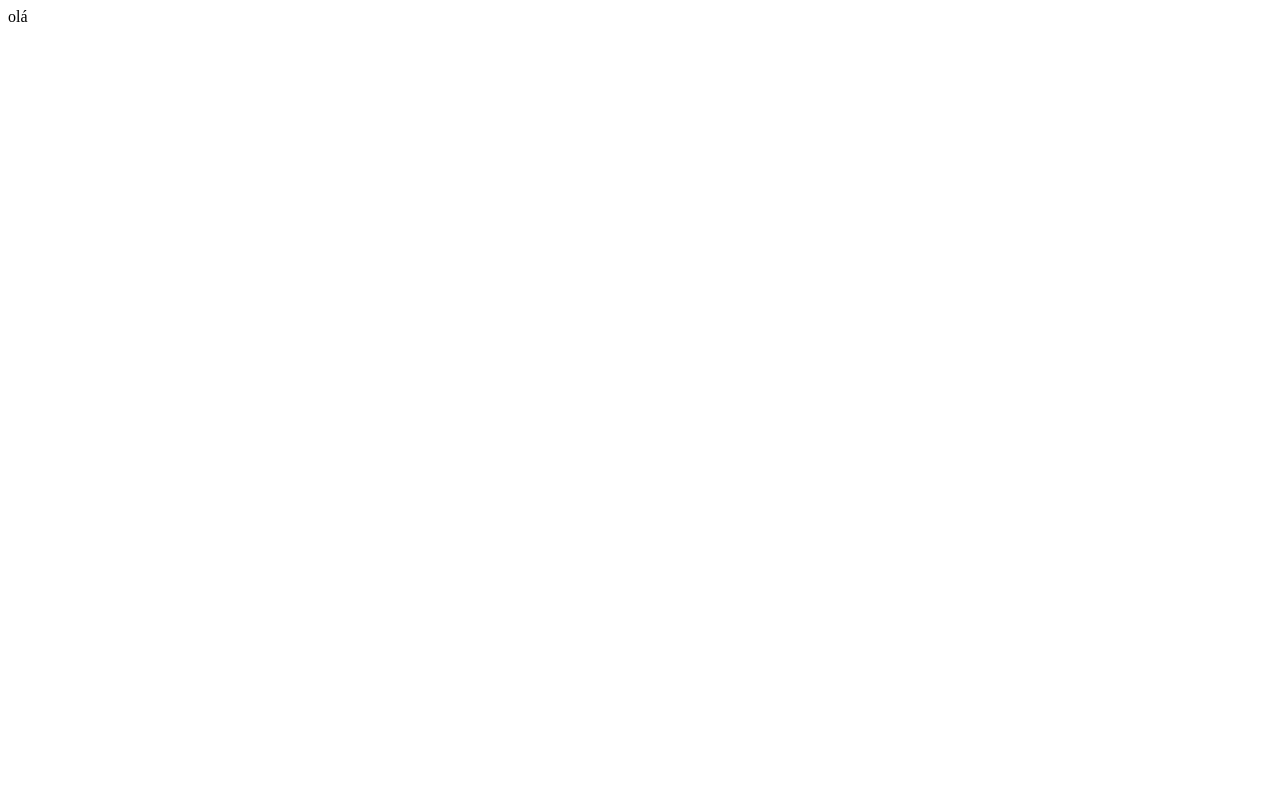
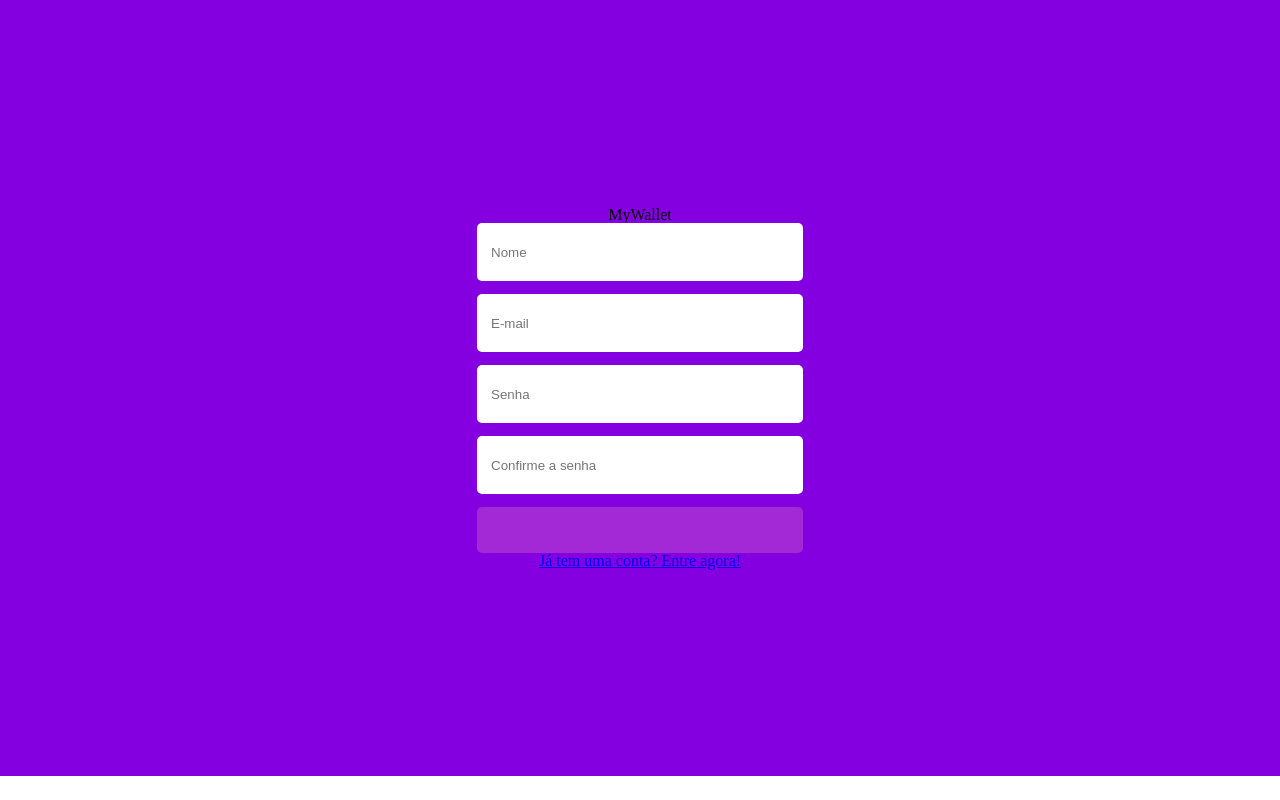
Before and after one commit to OttoHapuc/projeto14-mywallet-front, a React (Create React App) app: page /cadastro in a window 1280 px wide. Built offline with nearby package versions, Linux system fonts and the light colour scheme.

Commit message:
login e cadastro

```diff
--- a/package.json
+++ b/package.json
@@ -8,7 +8,10 @@
     "@testing-library/user-event": "^13.5.0",
     "react": "^18.2.0",
     "react-dom": "^18.2.0",
+    "react-router": "^6.6.2",
+    "react-router-dom": "^6.6.2",
     "react-scripts": "5.0.1",
+    "styled-components": "^5.3.6",
     "web-vitals": "^2.1.4"
   },
   "scripts": {
--- a/src/App.js
+++ b/src/App.js
@@ -1,9 +1,22 @@
+import GlobalStyle from "./providers/GlobalStyled";
+import Login from "./components/login/login"
+import { Routes, Route, BrowserRouter } from "react-router-dom";
 
+import SignUp from "./components/signUp/singUp";
+import Home from "./components/home/home";
 
 function App() {
   return (
     <div className="App">
-      olá
+
+      <GlobalStyle />
+      <BrowserRouter>
+        <Routes>
+          <Route path="/" element={<Login />} />
+          <Route path="/cadastro" element={<SignUp />} />
+          <Route path="/home" element={<Home />} />
+        </Routes>
+      </BrowserRouter>
     </div>
   );
 }
--- /dev/null
+++ b/src/components/home/home.js
@@ -0,0 +1,40 @@
+import styled from "styled-components";
+import colors from "../../providers/themeColors";
+import fonts from "../../providers/fonts";
+
+export default function Home() {
+    return (
+        <Back colors={colors} fonts={fonts}>
+            <div className="header">
+                <h2>Olá, Fulano</h2>
+                <h2>icone de saida</h2>
+            </div>
+            <div className="content"></div>
+            <div className="buttons">
+                <button></button>
+                <button></button>
+            </div>
+        </Back>
+    )
+}
+
+const Back = styled.main`
+height: 97vh;
+display: flex;
+flex-direction: column;
+justify-content: center;
+align-items: center;
+background-color: ${porp => porp.colors.backColor};
+
+h2{
+    font-family: ${prop => prop.fonts.fontFamily.logo}
+}
+
+button{
+    width: 326px;
+    height: 46px;
+    background-color: ${prop => prop.colors.buttonColor};
+    border-radius: 5px;
+    border: none;
+}
+`
--- /dev/null
+++ b/src/components/login/login.js
@@ -0,0 +1,44 @@
+import styled from "styled-components";
+import colors from "../../providers/themeColors";
+import fonts from "../../providers/fonts";
+
+import {Link} from "react-router-dom";
+export default function Login(){
+    return(
+        <Back colors={colors} fonts={fonts}>
+            <h1>MyWallet</h1>
+            <input type="text" placeholder="E-mail" />
+            <input type="password" placeholder="Senha"/>
+            <button>Entrar</button>
+            <Link to="/cadastro">Primeira vez? Cadastre-se!</Link>
+        </Back>
+    )
+}
+
+const Back = styled.main`
+height: 97vh;
+display: flex;
+flex-direction: column;
+justify-content: center;
+align-items: center;
+background-color: ${porp => porp.colors.backColor};
+
+h1{
+    font-family: ${prop => prop.fonts.fontFamily.logo}
+}
+input{
+    width: 326px;
+    height: 58px;
+    padding: 0 14px;
+    border-radius: 5px;
+    border: none;
+    margin-bottom: 13px
+}
+button{
+    width: 326px;
+    height: 46px;
+    background-color: ${prop => prop.colors.buttonColor};
+    border-radius: 5px;
+    border: none;
+}
+`
--- /dev/null
+++ b/src/components/signUp/singUp.js
@@ -0,0 +1,46 @@
+import styled from "styled-components";
+import colors from "../../providers/themeColors";
+import fonts from "../../providers/fonts";
+
+import { Link } from "react-router-dom";
+export default function SignUp(){
+    return(
+        <Back colors={colors} fonts={fonts}>
+            <h1>MyWallet</h1>
+            <input type="text" placeholder="Nome"/>
+            <input type="text" placeholder="E-mail"/>
+            <input type="password" placeholder="Senha"/>
+            <input type="password" placeholder="Confirme a senha"/>
+            <button></button>
+            <Link to="/login">Já tem uma conta? Entre agora!</Link>
+        </Back>
+    )
+}
+
+const Back = styled.main`
+height: 97vh;
+display: flex;
+flex-direction: column;
+justify-content: center;
+align-items: center;
+background-color: ${porp => porp.colors.backColor};
+
+h1{
+    font-family: ${prop => prop.fonts.fontFamily.logo}
+}
+input{
+    width: 326px;
+    height: 58px;
+    padding: 0 14px;
+    border-radius: 5px;
+    border: none;
+    margin-bottom: 13px
+}
+button{
+    width: 326px;
+    height: 46px;
+    background-color: ${prop => prop.colors.buttonColor};
+    border-radius: 5px;
+    border: none;
+}
+`
--- /dev/null
+++ b/src/providers/GlobalStyled.js
@@ -0,0 +1,51 @@
+import { createGlobalStyle } from "styled-components";
+const GlobalStyle = createGlobalStyle`
+    *{
+        box-sizing: border-box;
+    }
+    html, body, div, span, applet, object, iframe,
+    h1, h2, h3, h4, h5, h6, p, blockquote, pre,
+    a, abbr, acronym, address, big, cite, code,
+    del, dfn, em, img, ins, kbd, q, s, samp,
+    small, strike, strong, sub, sup, tt, var,
+    b, u, i, center,
+    dl, dt, dd, ol, ul, li,
+    fieldset, form, label, legend,
+    table, caption, tbody, tfoot, thead, tr, th, td,
+    article, aside, canvas, details, embed,
+    figure, figcaption, footer, header, hgroup,
+    menu, nav, output, ruby, section, summary,
+    time, mark, audio, video {
+        margin: 0;
+        padding: 0;
+        border: 0;
+        font-size: 100%;
+        font: inherit;
+        vertical-align: baseline;
+    }
+    /* HTML5 display-role reset for older browsers */
+    article, aside, details, figcaption, figure,
+    footer, header, hgroup, menu, nav, section {
+        display: block;
+    }
+    body {
+        line-height: 1;
+    }
+    ol, ul {
+        list-style: none;
+    }
+    blockquote, q {
+        quotes: none;
+    }
+    blockquote:before, blockquote:after,
+    q:before, q:after {
+        content: '';
+        content: none;
+    }
+    table {
+        border-collapse: collapse;
+        border-spacing: 0;
+    }
+`;
+
+export default GlobalStyle;
```
Also changed, not shown: 1 other file (tests, documents, lock files or other folders).
